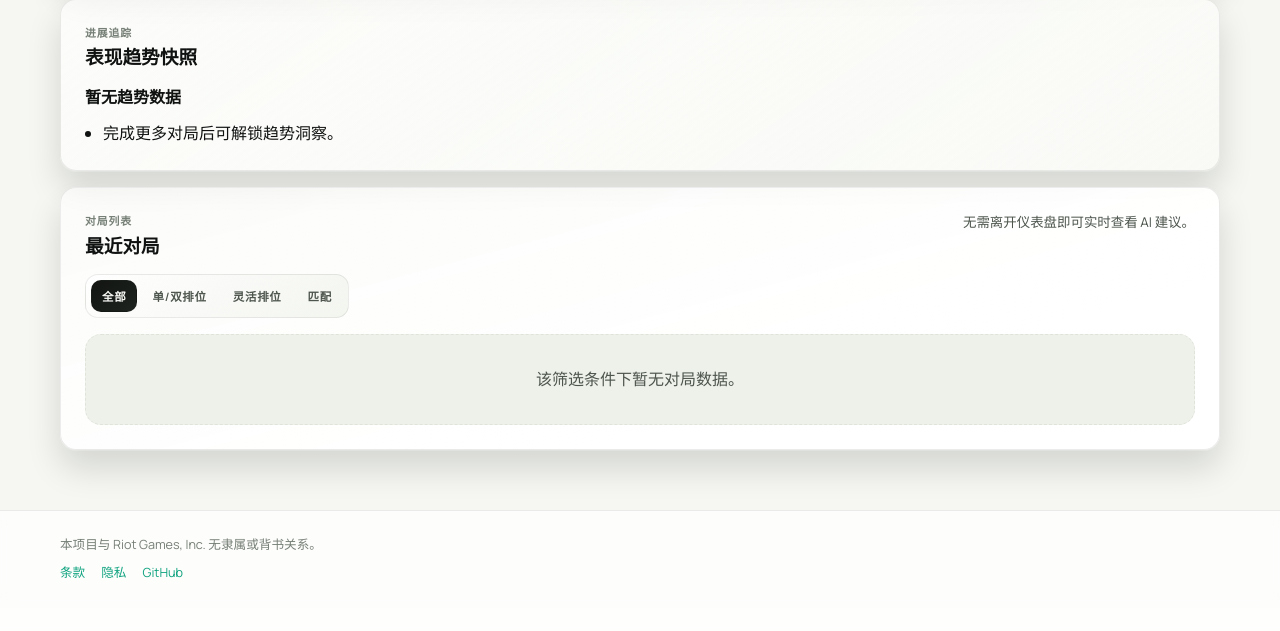
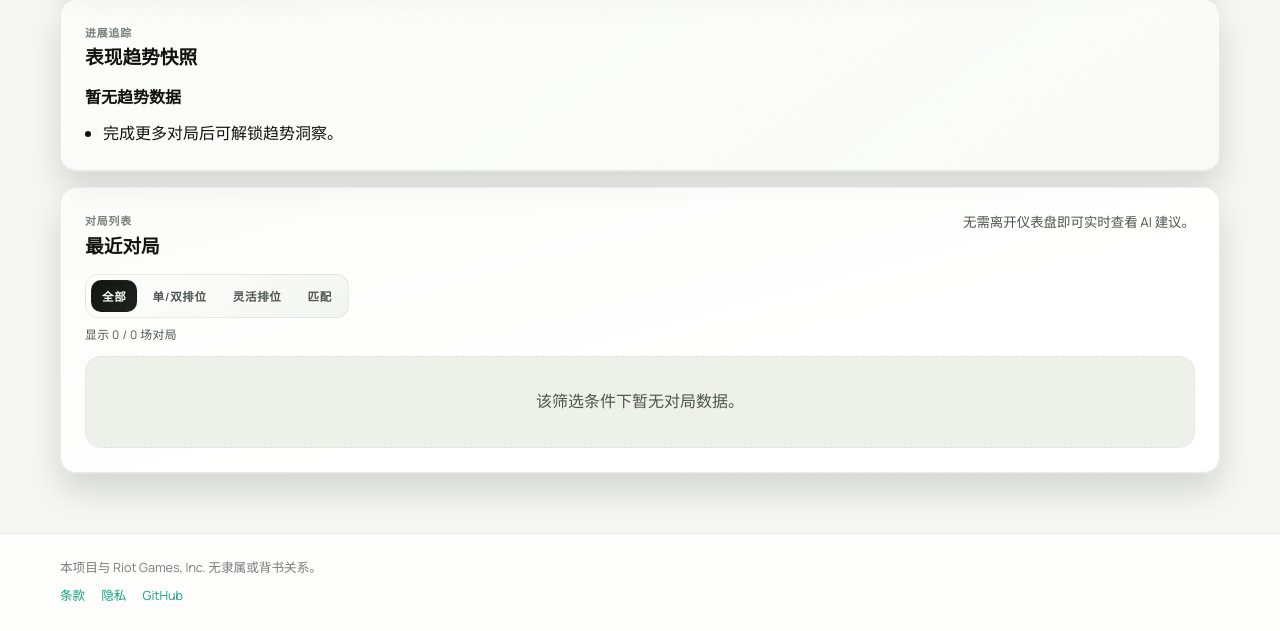
Before and after one commit to yd1008/lol-analyzer, a Flask app: page /dashboard/ in a window 1280 px wide. Shown: the part 1079-1710 px from the top of the page. Before the commit the page ends 1657 px from the top, so only its background shows below. Run offline with Flask 3, Linux system fonts and the light colour scheme; the visitor is signed in with stand-in values (Sample User, id 1); data that the repository does not hold is empty.

Commit message:
feat: add live filter summary for dashboard match queue

```diff
--- a/app/i18n.py
+++ b/app/i18n.py
@@ -586,6 +586,7 @@ def js_i18n_payload(locale: str | None = None) -> dict:
             'regenAi': lt('Regenerate AI Analysis', '重新生成 AI 分析', locale=lang),
             'analyzing': lt('Analyzing...', '分析中...', locale=lang),
             'noMatches': lt('No matches found for this filter.', '该筛选条件下暂无对局数据。', locale=lang),
+            'showingMatches': lt('Showing {displayed} of {total} matches', '显示 {displayed} / {total} 场对局', locale=lang),
             'noLaneOpponent': lt('No direct lane opponent data in this match.', '该对局缺少直接对位数据。', locale=lang),
             'streamFallback': lt('Live stream interrupted. Falling back to standard analysis...', 'AI教练分析实时流中断，正在切换为标准分析...', locale=lang),
             'streamUnavailable': lt('Live stream is unavailable in this browser. Running standard analysis...', '当前浏览器不支持 AI 教练实时流，正在执行标准分析...', locale=lang),
--- a/app/static/css/style.css
+++ b/app/static/css/style.css
@@ -984,7 +984,14 @@ textarea:focus-visible {
 }
 
 .match-filter-bar {
-    margin-bottom: 16px;
+    margin-bottom: 8px;
+}
+
+.match-filter-summary {
+    margin: 0 0 12px;
+    color: var(--text-secondary);
+    font-size: 0.74rem;
+    letter-spacing: 0.03em;
 }
 
 .detail-tabs,
--- a/app/static/js/main.js
+++ b/app/static/js/main.js
@@ -217,6 +217,7 @@ document.addEventListener('DOMContentLoaded', function () {
     var loadMoreBtn = document.getElementById('load-more-btn');
     var loadMoreContainer = document.getElementById('load-more-container');
     var filterBar = document.getElementById('match-filter-bar');
+    var filterSummary = document.getElementById('match-filter-summary');
     var initialMatches = Array.isArray(window.__initialMatches) ? window.__initialMatches : [];
     var currentOffset = 0;
     var currentQueue = '';
@@ -842,6 +843,22 @@ document.addEventListener('DOMContentLoaded', function () {
         });
     }
 
+    function setMatchFilterSummary(displayed, total) {
+        if (!filterSummary) return;
+        var displayedCount = Number(displayed);
+        var totalCount = Number(total);
+        if (!Number.isFinite(displayedCount) || displayedCount < 0) {
+            displayedCount = 0;
+        }
+        if (!Number.isFinite(totalCount) || totalCount < displayedCount) {
+            totalCount = displayedCount;
+        }
+        var template = txt('showingMatches', 'Showing {displayed} of {total} matches');
+        filterSummary.textContent = template
+            .replace('{displayed}', String(displayedCount))
+            .replace('{total}', String(totalCount));
+    }
+
     function updateLoadMoreVisibility(total, hasMore) {
         if (!loadMoreContainer || !loadMoreBtn) return;
         if (typeof hasMore === 'boolean') {
@@ -868,6 +885,7 @@ document.addEventListener('DOMContentLoaded', function () {
                 initializeAriaTabs(matchList);
                 currentOffset += data.matches.length;
                 updateLoadMoreVisibility(data.total, data.has_more);
+                setMatchFilterSummary(currentOffset, data.total);
             })
             .catch(function () {
                 loadMoreBtn.disabled = false;
@@ -896,6 +914,7 @@ document.addEventListener('DOMContentLoaded', function () {
                 initializeAriaTabs(matchList);
                 currentOffset = data.matches.length;
                 updateLoadMoreVisibility(data.total, data.has_more);
+                setMatchFilterSummary(currentOffset, data.total);
             })
             .catch(function () {
                 if (loadMoreBtn) {
@@ -964,7 +983,9 @@ document.addEventListener('DOMContentLoaded', function () {
         renderMatches(initialMatches, false);
         initializeAriaTabs(matchList);
         currentOffset = initialMatches.length;
-        updateLoadMoreVisibility(window.__totalGames || 0, undefined);
+        var initialTotal = Number(window.__totalGames || 0);
+        updateLoadMoreVisibility(initialTotal, undefined);
+        setMatchFilterSummary(currentOffset, initialTotal);
     }
 
     if (matchList) {
--- a/app/templates/dashboard/index.html
+++ b/app/templates/dashboard/index.html
@@ -141,6 +141,7 @@
             <button type="button" class="filter-btn" id="queue-filter-ranked-flex" data-queue="Ranked Flex" role="tab" aria-selected="false" aria-controls="match-list" tabindex="-1">{{ queue_label('Ranked Flex') }}</button>
             <button type="button" class="filter-btn" id="queue-filter-normal" data-queue="Normal Draft,Normal Blind" role="tab" aria-selected="false" aria-controls="match-list" tabindex="-1">{{ lt('Normal', '匹配') }}</button>
         </div>
+        <p class="match-filter-summary" id="match-filter-summary" role="status" aria-live="polite" aria-atomic="true"></p>
 
         <div id="match-list">
         </div>
```
Also changed, not shown: tests/test_routes.py (+2 -0 lines).
